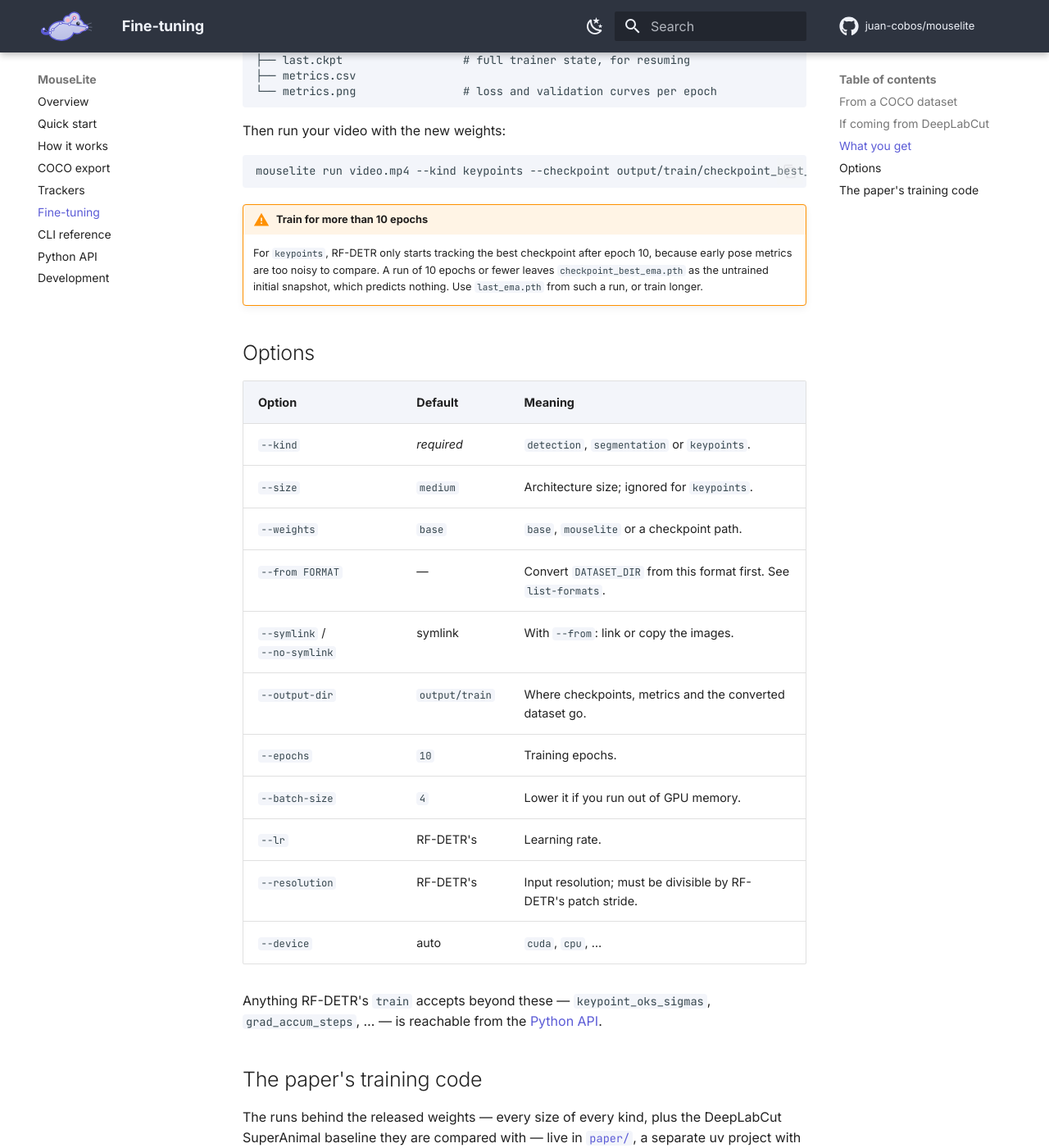
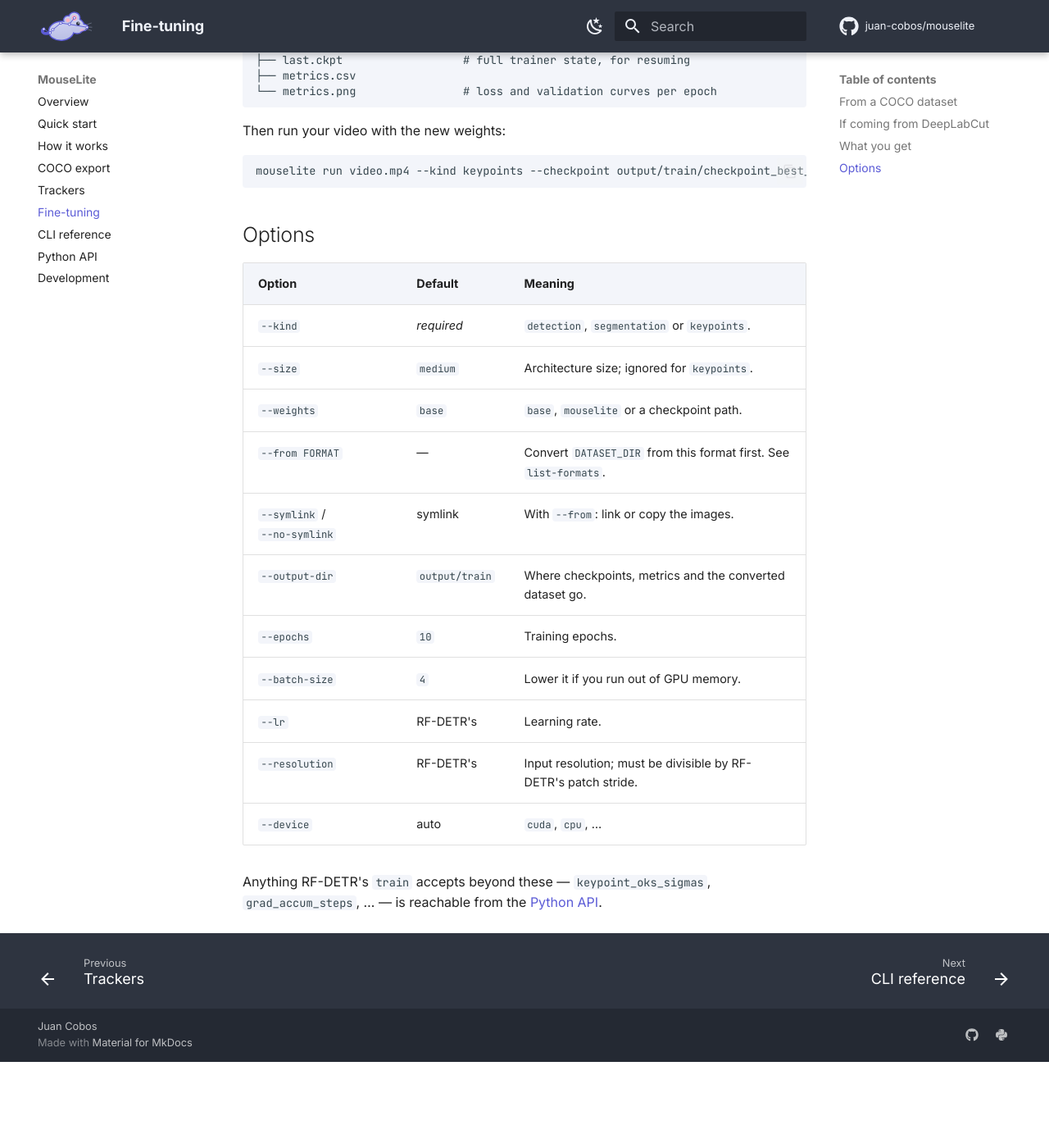
Before and after one commit to juan-cobos/mouselite, an MkDocs documentation site: the page built from docs/training.md, in a window 1280 px wide and 1400 px high, scrolled down 1457 px. Shown: the whole window at 82% size. Built offline with MkDocs 1.6.1 and Material for MkDocs 9.7.7, drawn with Linux system fonts in a browser that asks for light colours; comment, search, counter and statistics services are not loaded; after the commit the page ends 2752 px from its top, so only the background shows below that; some of the changed text lies outside the part shown.

Commit message:
Simplify training docs

````diff
--- a/docs/training.md
+++ b/docs/training.md
@@ -74,13 +74,6 @@ Then run your video with the new weights:
 mouselite run video.mp4 --kind keypoints --checkpoint output/train/checkpoint_best_ema.pth
 ```
 
-!!! warning "Train for more than 10 epochs"
-
-    For `keypoints`, RF-DETR only starts tracking the best checkpoint after epoch 10,
-    because early pose metrics are too noisy to compare. A run of 10 epochs or fewer
-    leaves `checkpoint_best_ema.pth` as the untrained initial snapshot, which predicts
-    nothing. Use `last_ema.pth` from such a run, or train longer.
-
 ## Options
 
 | Option | Default | Meaning |
@@ -99,11 +92,3 @@ mouselite run video.mp4 --kind keypoints --checkpoint output/train/checkpoint_be
 
 Anything RF-DETR's `train` accepts beyond these — `keypoint_oks_sigmas`,
 `grad_accum_steps`, … — is reachable from the [Python API](python-api.md#mouselitetrain).
-
-## The paper's training code
-
-The runs behind the released weights — every size of every kind, plus the DeepLabCut
-SuperAnimal baseline they are compared with — live in
-[`paper/`](https://github.com/juan-cobos/mouselite/tree/main/paper), a separate
-uv project with its own README. That is for reproducing the paper; `mouselite train`
-is for adapting the models to your data.
````
